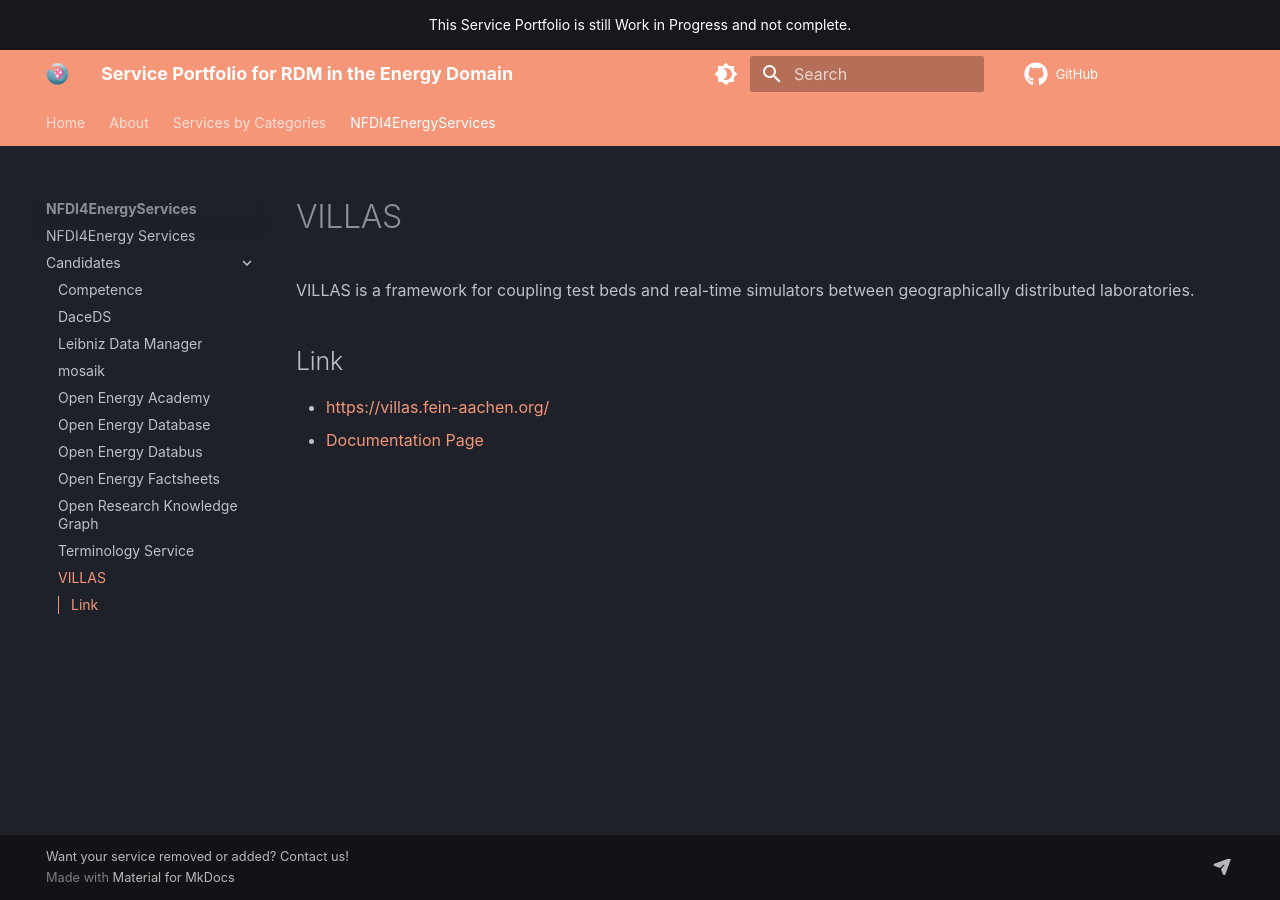
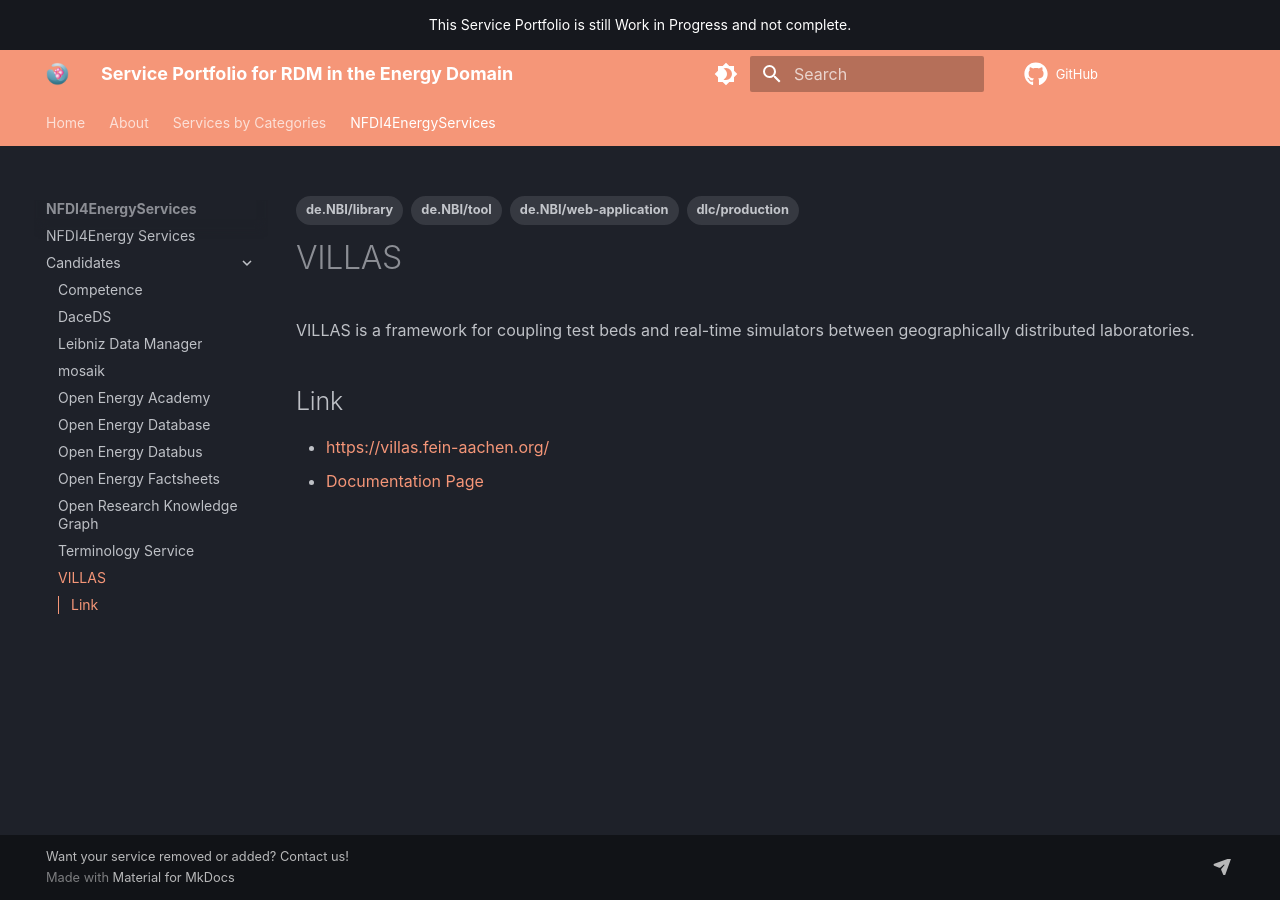
Before and after one commit to NFDI4Energy/service-portfolio, an MkDocs documentation site: the page built from docs/NFDI4EnergyServices/candidates/villas.md, in a window 1280 px wide. Built offline with MkDocs 1.6.1 and Material for MkDocs 9.7.7, drawn with Linux system fonts in a browser that asks for light colours; comment, search, counter and statistics services are not loaded.

Commit message:
Update villas.md

```diff
--- a/docs/NFDI4EnergyServices/candidates/villas.md
+++ b/docs/NFDI4EnergyServices/candidates/villas.md
@@ -1,6 +1,10 @@
 ---
 title: VILLAS
 tags:
+    - dlc/production
+    - de.NBI/web-application
+    - de.NBI/tool
+    - de.NBI/library
 ---
 # VILLAS
 VILLAS is a framework for coupling test beds and real-time simulators between geographically distributed laboratories.
```
